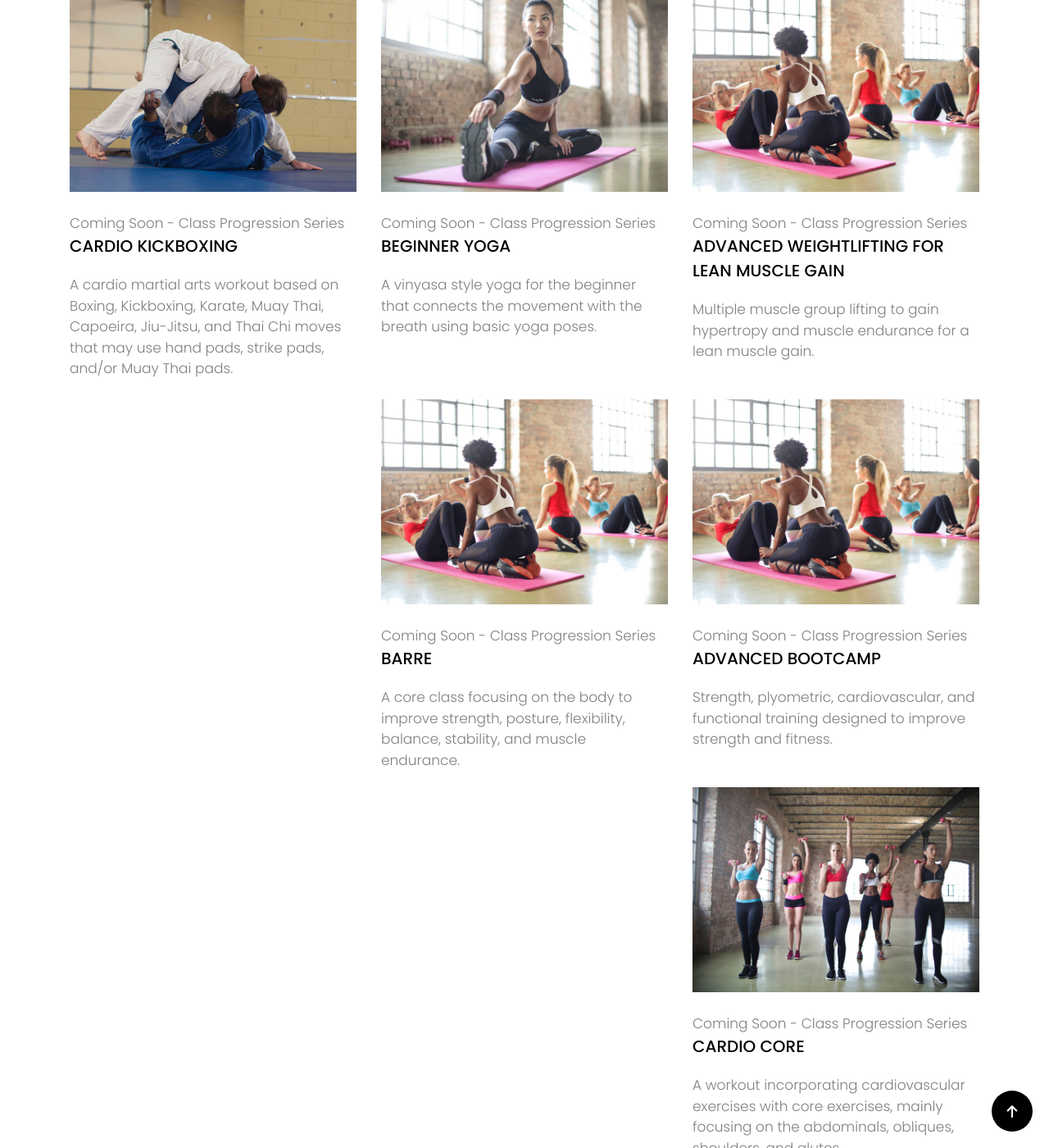
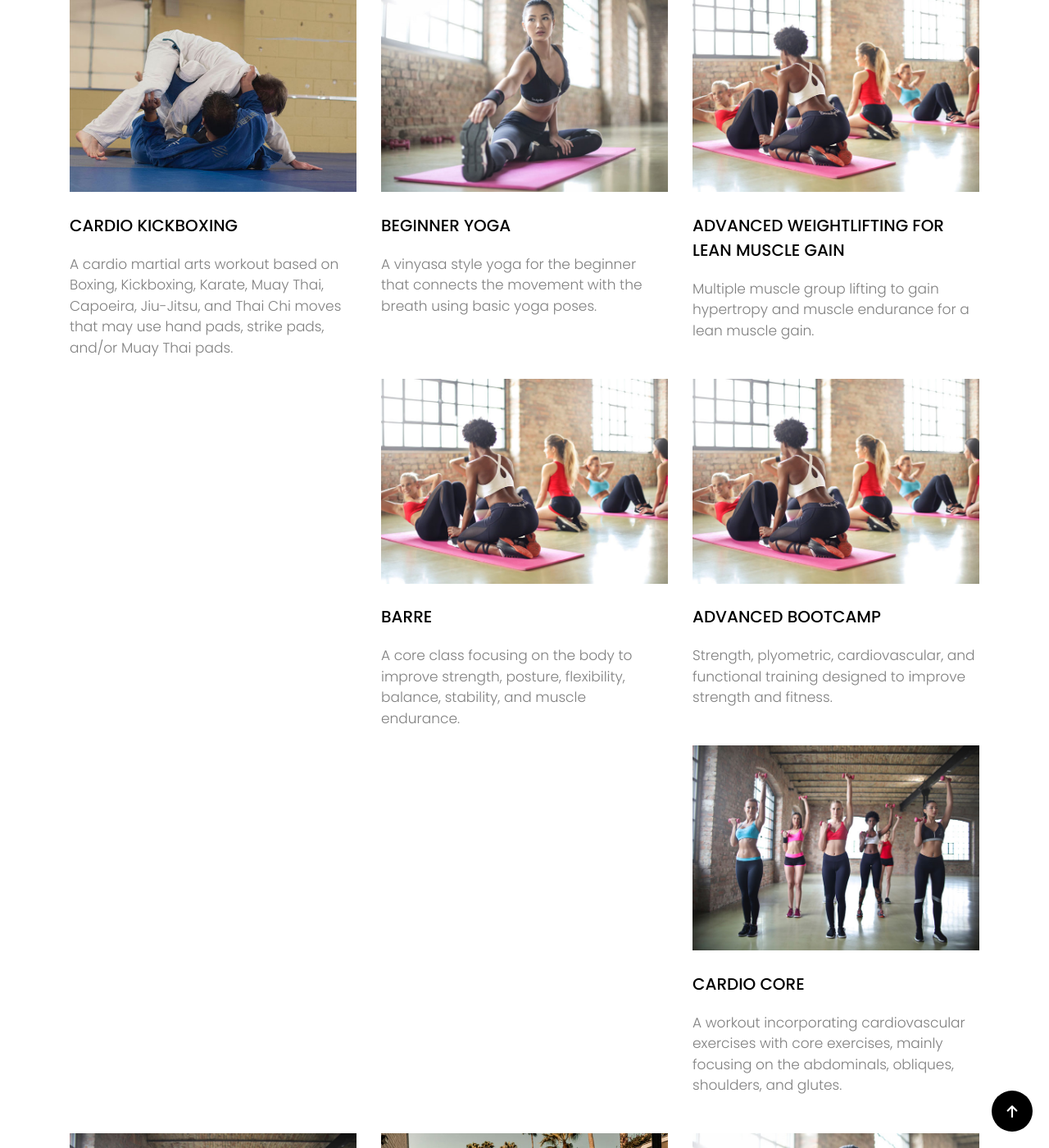
Before and after one commit to ResultsNow/resultsnow.github.io, a Jekyll site: the page built from classes.html, in a window 1280 px wide and 1400 px high, scrolled down 1447 px. Shown: the whole window at 82% size. Built offline with Jekyll 4.4.1, drawn with Linux system fonts in a browser that asks for light colours; some web fonts are replaced; some of the changed text lies outside the part shown.

Commit message:
Update classes.html

```diff
--- a/classes.html
+++ b/classes.html
@@ -16,7 +16,7 @@ permalink: /classes/
         <div class="col-md-4 animate-box">
             <div class="classes">
                 <div class="classes-img" style="background-image: url(/images/{{ class.image }});"></div>
-                <div class="desc"> Coming Soon - Class Progression Series
+                <div class="desc">
                     <h3>{{ class.title }}</h3>
                     <p>{{ class.description }}</p>
                 </div>
```
